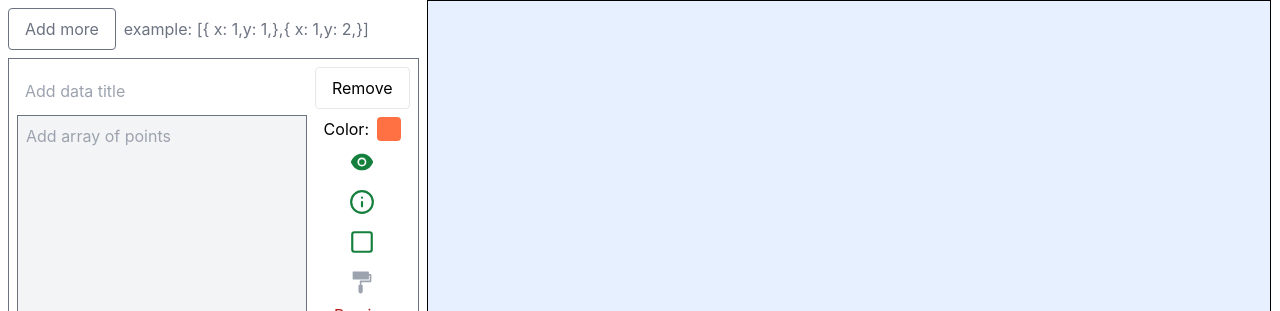
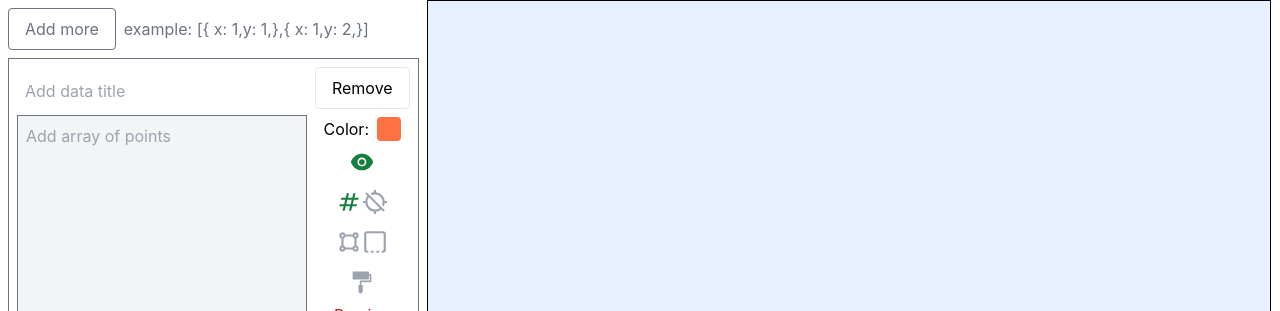
Before and after one commit to anitejngo/see-shapes, a React (Create React App) app: page / in a window 1280 px wide. Shown: the top 311 px of the page. Built offline with nearby package versions, Linux system fonts and the light colour scheme.

Commit message:
Enable user to use lines or not and to show coordinates and index sepere

```diff
--- a/src/RenderShapes.tsx
+++ b/src/RenderShapes.tsx
@@ -6,7 +6,9 @@ import { FormValues, Shape } from './types/types';
 import { AiFillEye, AiFillEyeInvisible, AiFillFormatPainter } from 'react-icons/ai';
 import { ImSad } from 'react-icons/im';
 
-import { LuSquareDashedBottom, LuSquare, LuInfo } from 'react-icons/lu';
+import { LuSquareDashedBottom, LuSquare } from 'react-icons/lu';
+import { MdGpsOff, MdOutlineGpsFixed, MdOutlineNumbers } from 'react-icons/md';
+import { BiShapeSquare } from 'react-icons/bi';
 
 import { IconCheckBox } from './components/IconCheckBox';
 
@@ -16,11 +18,16 @@ export function RenderShapes() {
 
   useEffect(() => {
     const parsedShapes: Shape[] = formValues?.shapes
-      .map((shape: any) => {
+      .map((shape: Shape) => {
         let parsedPoints = parseInput(shape.points);
 
         // transform type Point = [number, number] to Point = [{ x: number, y: number }]
-        if (Array.isArray(parsedPoints) && parsedPoints.length === 2 && typeof parsedPoints[0] === 'number' && typeof parsedPoints[1] === 'number') {
+        if (
+          Array.isArray(parsedPoints) &&
+          parsedPoints.length === 2 &&
+          typeof parsedPoints[0] === 'number' &&
+          typeof parsedPoints[1] === 'number'
+        ) {
           parsedPoints = [{ x: parsedPoints[0], y: parsedPoints[1] }];
         }
 
@@ -28,7 +35,9 @@ export function RenderShapes() {
           return {
             points: parsedPoints,
             isHidden: shape.isHidden,
+            shouldDrawLines: shape.shouldDrawLines,
             shouldClose: shape.shouldClose,
+            shouldShowIndex: shape.shouldShowIndex,
             shouldShowCoordinates: shape.shouldShowCoordinates,
             color: shape.color,
           };
@@ -60,8 +69,10 @@ export function RenderShapes() {
               color: getRandomBasicColor(),
               points: [],
               isHidden: false,
-              shouldClose: true,
-              shouldShowCoordinates: true,
+              shouldDrawLines: false,
+              shouldClose: false,
+              shouldShowIndex: true,
+              shouldShowCoordinates: false,
             },
           ],
         }}
@@ -122,8 +133,12 @@ export function RenderShapes() {
                             key={index}
                             className="flex border border-gray-500 p-2 space-x-2 items-center ">
                             <div className={'self-start'}>
-                              <Field name={`shapes.${index}.title`} type="text" placeholder="Add data title"
-                                   className="w-full p-2 my-1" />
+                              <Field
+                                name={`shapes.${index}.title`}
+                                type="text"
+                                placeholder="Add data title"
+                                className="w-full p-2 my-1"
+                              />
                               <Field
                                 name={`shapes.${index}.points`}
                                 placeholder="Add array of points"
@@ -180,6 +195,23 @@ export function RenderShapes() {
                                 uncheckedIcon={<AiFillEye size={26} className={'text-green-700'} />}
                               />
 
+                              <div className={'flex'}>
+                                <IconCheckBox
+                                  checked={shape.shouldShowIndex}
+                                  onChange={(checked) => {
+                                    const newShapes = [...values.shapes];
+                                    newShapes[index].shouldShowIndex = checked;
+                                    setValues({
+                                      shapes: newShapes,
+                                    });
+                                  }}
+                                  checkedIcon={
+                                    <MdOutlineNumbers size={26} className={'text-green-700'} />
+                                  }
+                                  uncheckedIcon={
+                                    <MdOutlineNumbers size={26} className={'text-gray-400'} />
+                                  }
+                                />
                                 <IconCheckBox
                                   checked={shape.shouldShowCoordinates}
                                   onChange={(checked) => {
@@ -189,8 +221,28 @@ export function RenderShapes() {
                                       shapes: newShapes,
                                     });
                                   }}
-                                checkedIcon={<LuInfo size={26} className={'text-green-700'} />}
-                                uncheckedIcon={<LuInfo size={26} className={'text-gray-400'} />}
+                                  checkedIcon={
+                                    <MdOutlineGpsFixed size={26} className={'text-green-700'} />
+                                  }
+                                  uncheckedIcon={<MdGpsOff size={26} className={'text-gray-400'} />}
+                                />
+                              </div>
+                              <div className={'flex'}>
+                                <IconCheckBox
+                                  checked={shape.shouldDrawLines}
+                                  onChange={(checked) => {
+                                    const newShapes = [...values.shapes];
+                                    newShapes[index].shouldDrawLines = checked;
+                                    setValues({
+                                      shapes: newShapes,
+                                    });
+                                  }}
+                                  checkedIcon={
+                                    <BiShapeSquare size={26} className={'text-green-700'} />
+                                  }
+                                  uncheckedIcon={
+                                    <BiShapeSquare size={26} className={'text-gray-400'} />
+                                  }
                                 />
                                 <IconCheckBox
                                   checked={shape.shouldClose}
@@ -206,6 +258,7 @@ export function RenderShapes() {
                                     <LuSquareDashedBottom size={26} className={'text-gray-400'} />
                                   }
                                 />
+                              </div>
                               <AiFillFormatPainter
                                 size={26}
                                 className={`${
--- a/src/helpers/drawing.ts
+++ b/src/helpers/drawing.ts
@@ -17,6 +17,9 @@ export const drawShape = (
   if (shapePoints.length < 1) {
     return;
   }
+
+  console.log(shape.shouldDrawLines, 'SHOULD');
+  if (shape.shouldDrawLines) {
     ctx.beginPath();
     // Move to the first point
     const firstPoint = shapePoints[0];
@@ -39,8 +42,8 @@ export const drawShape = (
     // Set styles and draw
     ctx.strokeStyle = shape.color;
     ctx.stroke();
+  }
 
-  console.log(shape.shouldShowCoordinates, 'OPOP');
   shapePoints.forEach((point: Point, index) => {
     drawPoint(
       ctx,
@@ -53,6 +56,7 @@ export const drawShape = (
       shape.color,
       index,
       shape.shouldShowCoordinates,
+      shape.shouldShowIndex,
     );
   });
 };
@@ -68,6 +72,7 @@ const drawPoint = (
   color: string,
   index: number,
   shouldShowCoordinates: boolean,
+  shouldShowIndex: boolean,
 ): void => {
   const x = (point.x - minX) * zoomLevel + padding;
   const y = canvas.height - ((point.y - minY) * zoomLevel + padding);
@@ -81,13 +86,20 @@ const drawPoint = (
   ctx.fillStyle = color;
   ctx.fill();
 
-  if (shouldShowCoordinates) {
+  if (shouldShowIndex) {
     // Draw index number
-    const coordinatesText = `X: ${point.x} , Y: ${point.y}`;
     const indexText = `INDEX: ${index.toString()}`;
     ctx.fillStyle = '#000'; // Change text color to black
     ctx.fillText(indexText, x - (indexText?.length * 4) / 2, y + 20);
-    ctx.fillText(coordinatesText, x - (coordinatesText?.length * 4) / 2, y + 33);
+  }
+
+  if (shouldShowCoordinates) {
+    // Draw coordinates
+    const coordinatesX = `X: ${point.x}`;
+    const coordinatesY = `Y: ${point.y}`;
+    ctx.fillStyle = '#000'; // Change text color to black
+    ctx.fillText(coordinatesX, x - (coordinatesX?.length * 4) / 2, y + 33);
+    ctx.fillText(coordinatesY, x - (coordinatesY?.length * 4) / 2, y + 42);
   }
 
   ctx.closePath();
--- a/src/types/types.ts
+++ b/src/types/types.ts
@@ -4,7 +4,9 @@ export type Shape = {
   color: string;
   points: Point[];
   isHidden: boolean;
+  shouldDrawLines: boolean;
   shouldClose: boolean;
+  shouldShowIndex: boolean;
   shouldShowCoordinates: boolean;
 };
 
```
Lines whose indentation alone changed are shown as unchanged.
